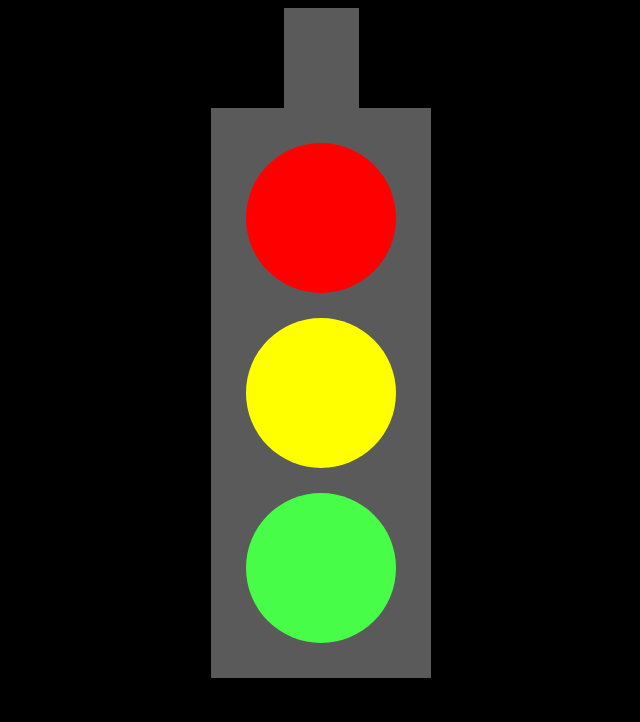
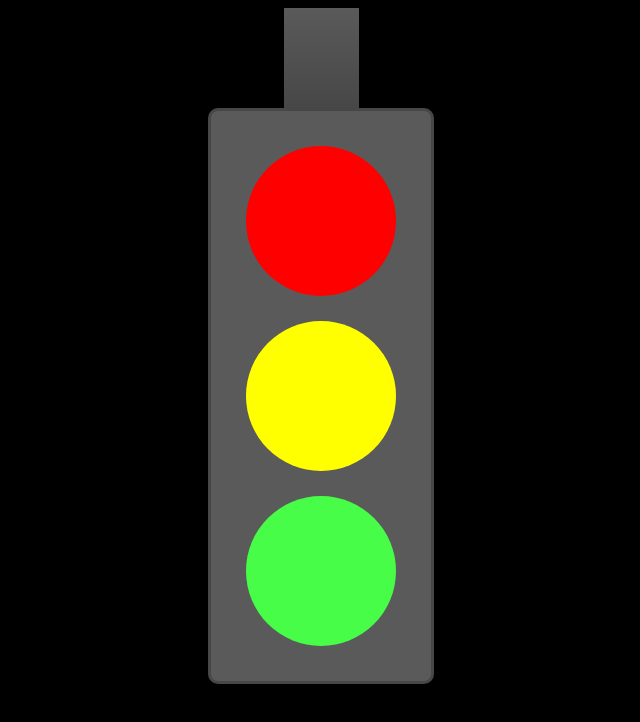
Before and after one commit to ClairRogers/traffic-light, a plain HTML site: page index.html in a window 1280 px wide. Shown: the whole page, without its empty margins (319-959 px from the left). Drawn offline with Linux system fonts and the light colour scheme.

Commit message:
border and shading

```diff
--- a/style.css
+++ b/style.css
@@ -4,7 +4,7 @@ body {
 }
 
 header {
-  background: rgb(90, 90, 90);
+  background-image: linear-gradient(rgb(90, 90, 90), rgb(71, 71, 71));
   width: 75px;
   height: 100px;
   margin: auto;
@@ -17,6 +17,8 @@ main {
   margin: auto;
   text-align: center;
   padding: 10px;
+  border: solid 3px rgb(71, 71, 71);
+  border-radius: 10px;
 }
 
 .red {
```
